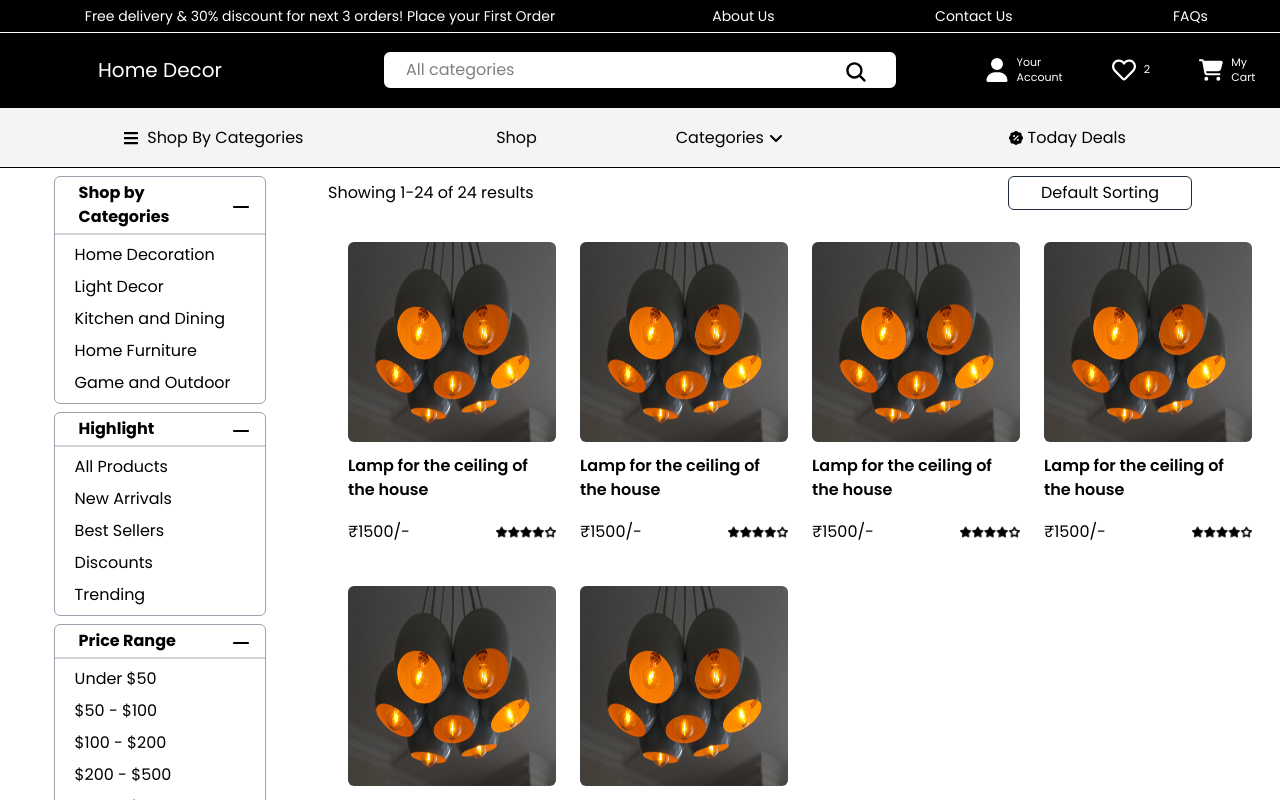
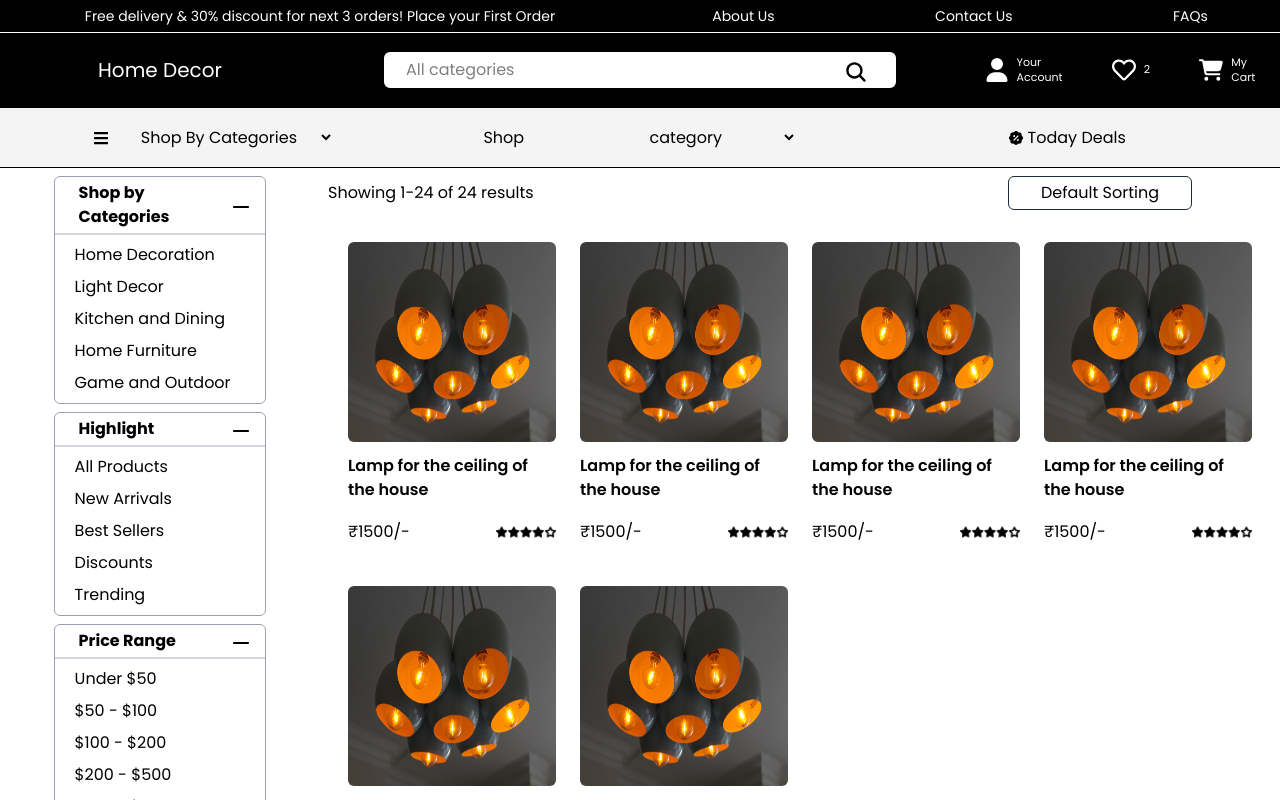
Before and after one commit to Hemanth42d/homeDecor, a React (Vite) app in the folder Frontend/homeDecor/: page /shop in a window 1280 px wide. Shown: the top 800 px of the page. Built offline with nearby package versions, Linux system fonts and the light colour scheme.

Commit message:
Frontend part is done

```diff
--- a/Frontend/homeDecor/src/components/ShopPage/LinksBar.jsx
+++ b/Frontend/homeDecor/src/components/ShopPage/LinksBar.jsx
@@ -1,16 +1,8 @@
-import { useState } from "react";
 import { Link } from "react-router-dom";
 import { FaBars } from "react-icons/fa";
 import { RiDiscountPercentFill } from "react-icons/ri";
-import { FaAngleDown } from "react-icons/fa6";
-import { FaAngleUp } from "react-icons/fa";
-
-// <FaAngleDown />
-// <FaAngleUp />
 
 const LinksBar = () => {
-  const [isOpen, setIsOpen] = useState(false);
-
   return (
     <>
       <div className="h-15 flex flex-col justify-start items-center border-b-1 bg-zinc-100">
@@ -20,7 +12,13 @@ const LinksBar = () => {
               <span>
                 <FaBars />
               </span>
-              <span>Shop By Categories</span>
+              <select className="rounded-md w-full cursor-pointer outline-none p-5 border-none">
+                <option value="">Shop By Categories</option>
+                <option value="furniture">Home Furniture</option>
+                <option value="decor">Home Decor</option>
+                <option value="lighting">Lighting</option>
+                <option value="kitchen">Kitchen</option>
+              </select>
             </Link>
           </p>
           <p className="w-full flex justify-around items-center">
@@ -28,31 +26,14 @@ const LinksBar = () => {
             <Link
               to=""
               className="flex justify-center items-center gap-1 relative"
-              onClick={() => setIsOpen((prev) => !prev)}
             >
-              <span>Categories</span>
-              {!isOpen ? <FaAngleDown /> : <FaAngleUp />}
-              {isOpen && (
-                <span className="absolute top-8 w-[12vw] bg-white shadow-lg rounded-md">
-                  <li className="list-none w-full">
-                    <Link to="" className="text-[16px] w-full block p-2">
-                      Home Decoration
-                    </Link>
-                    <Link to="" className="text-[16px] w-full block p-2">
-                      Light Decor
-                    </Link>
-                    <Link to="" className="text-[16px] w-full block p-2">
-                      Kitchen and Dining
-                    </Link>
-                    <Link to="" className="text-[16px] w-full block p-2">
-                      Home Furniture
-                    </Link>
-                    <Link to="" className="text-[16px] w-full block p-2">
-                      Game and Outdoor
-                    </Link>
-                  </li>
-                </span>
-              )}
+              <select className="rounded-md w-full cursor-pointer outline-none p-2">
+                <option value="">category</option>
+                <option value="furniture">Home Furniture</option>
+                <option value="decor">Home Decor</option>
+                <option value="lighting">Lighting</option>
+                <option value="kitchen">Kitchen</option>
+              </select>
             </Link>
           </p>
           <p className="w-full flex justify-center items-center">
```
